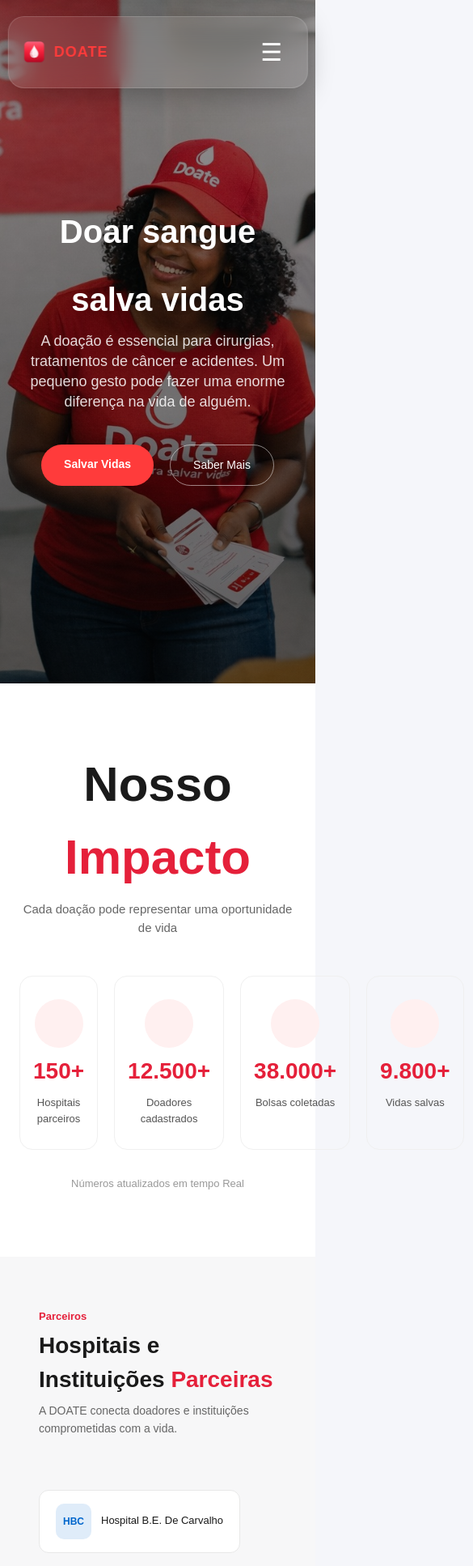
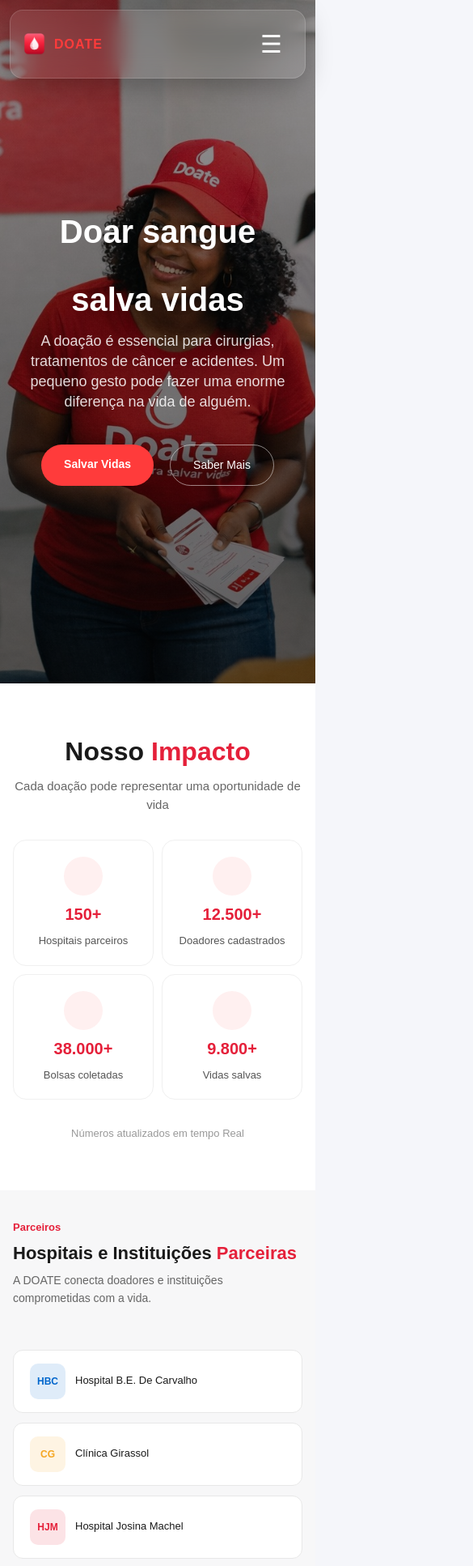
Before and after one commit to doateapp-tech/doate-web, a React (Vite) app: page /home in a window 390 px wide. Shown: the top 1934 px of the page at 81% size, 585 px wide, since content can reach past the window. Built offline with nearby package versions, Linux system fonts and the light colour scheme.

Commit message:
fix: actualizado

```diff
--- a/src/components/home/Footer.css
+++ b/src/components/home/Footer.css
@@ -130,3 +130,43 @@
 .footer-legal a:hover {
     color: #e5203a;
 }
+
+@media (max-width: 768px) {
+    .footer {
+        padding: 40px 20px 0;
+    }
+    .footer-top {
+        grid-template-columns: 1fr 1fr;
+        gap: 32px;
+    }
+    .footer-brand {
+        grid-column: 1 / -1;
+    }
+    .footer-brand p {
+        max-width: 100%;
+    }
+    .footer-bottom {
+        flex-direction: column;
+        gap: 12px;
+        text-align: center;
+    }
+    .footer-legal {
+        justify-content: center;
+    }
+}
+
+@media (max-width: 480px) {
+    .footer {
+        padding: 32px 16px 0;
+    }
+    .footer-top {
+        grid-template-columns: 1fr;
+        gap: 24px;
+    }
+    .footer-brand {
+        grid-column: auto;
+    }
+    .footer-social {
+        flex-wrap: wrap;
+    }
+}
--- a/src/components/home/GaleriaSection.css
+++ b/src/components/home/GaleriaSection.css
@@ -84,3 +84,48 @@
     object-fit: cover;
     border-radius: 10px;
 }
+
+@media (max-width: 768px) {
+    .galeria-section {
+        flex-direction: column;
+        padding: 48px 20px;
+        gap: 32px;
+    }
+    .galeria-texto {
+        min-width: unset;
+        max-width: 100%;
+        width: 100%;
+    }
+    .btn-galeria {
+        width: 100%;
+        justify-content: center;
+    }
+    .galeria-grid {
+        width: 100%;
+        height: 280px;
+    }
+    .foto-grande {
+        width: 48%;
+    }
+}
+
+@media (max-width: 480px) {
+    .galeria-section {
+        padding: 36px 16px;
+    }
+    .galeria-grid {
+        flex-direction: column;
+        height: auto;
+    }
+    .foto-grande {
+        width: 100%;
+        height: 200px;
+    }
+    .galeria-pequenas {
+        grid-template-columns: 1fr 1fr;
+        grid-template-rows: auto;
+    }
+    .foto-pequena {
+        height: 120px;
+    }
+}
--- a/src/components/home/GlassNavbar.css
+++ b/src/components/home/GlassNavbar.css
@@ -206,3 +206,20 @@
         padding: 12px;
     }
 }
+
+@media (max-width: 480px) {
+    .glass-navbar {
+        width: calc(100% - 24px);
+        top: 12px;
+        padding: 12px 16px;
+        border-radius: 16px;
+    }
+    .nav-links {
+        top: 72px;
+        margin: 0 0;
+        border-radius: 14px;
+    }
+    .logo-text {
+        font-size: 16px;
+    }
+}
--- a/src/components/home/HeroContent.css
+++ b/src/components/home/HeroContent.css
@@ -6,8 +6,8 @@
 }
 
 .hero-title {
-    font-size: clamp(40px, 6vw, 65px);
-    font-weight: 640;
+    font-size: clamp(40px, 6vw, 60px);
+    font-weight: 550;
     color: #ffffff;
     margin-bottom: -3px;
     line-height: 2.1;
--- a/src/components/home/HeroSection.css
+++ b/src/components/home/HeroSection.css
@@ -1,6 +1,6 @@
 .hero-section {
-    width: 100vw;
-    height: 100vh;
+    width: 100%;
+    min-height: 100vh;
     position: relative;
     display: flex;
     align-items: center;
@@ -9,21 +9,23 @@
     background-image: url("../../assets/fundo.png");
     background-size: cover;
     background-position: center;
-    transform: scale(1);
-    transition: all 1s ease;
 }
 
 .hero-section::before {
     content: "";
     position: absolute;
     inset: 0;
-    background: linear-gradient( rgba(0, 0, 0, 0.4), rgba(0, 0, 0, 0.6));
+    background: linear-gradient(rgba(0, 0, 0, 0.4), rgba(0, 0, 0, 0.6));
     z-index: 1;
 }
 
 .hero-content-wrapper {
     position: relative;
     z-index: 2;
+    width: 100%;
+    max-width: 800px;
+    padding: 0 20px;
+    text-align: center;
 }
 
 #baixar-app .download-link {
@@ -34,3 +36,9 @@
 #baixar-app .download-link:hover {
     color: #ff3b3b;
 }
+
+@media (max-width: 768px) {
+    .hero-content-wrapper {
+        padding: 0 16px;
+    }
+}
--- a/src/components/home/ImpactoSection.css
+++ b/src/components/home/ImpactoSection.css
@@ -65,3 +65,41 @@
     font-size: 13px;
     color: #999;
 }
+
+@media (max-width: 768px) {
+    .impacto-section {
+        padding: 60px 16px;
+    }
+    .impacto-titulo {
+        font-size: 40px;
+    }
+    .impacto-grid {
+        grid-template-columns: repeat(2, 1fr);
+        gap: 14px;
+        margin-top: 32px;
+    }
+    .impacto-card {
+        padding: 20px 12px;
+    }
+    .impacto-valor {
+        font-size: 24px;
+    }
+}
+
+@media (max-width: 400px) {
+    .impacto-titulo {
+        font-size: 32px;
+    }
+    .impacto-grid {
+        grid-template-columns: repeat(2, 1fr);
+        gap: 10px;
+    }
+    .impacto-valor {
+        font-size: 20px;
+    }
+    .impacto-icon {
+        width: 48px;
+        height: 48px;
+        font-size: 24px;
+    }
+}
--- a/src/components/home/InformacoesSection.css
+++ b/src/components/home/InformacoesSection.css
@@ -115,3 +115,36 @@
 .info-lista li span {
     font-size: 16px;
 }
+
+@media (max-width: 768px) {
+    .info-section {
+        flex-direction: column;
+        padding: 48px 20px;
+        gap: 32px;
+    }
+    .info-esquerda {
+        min-width: unset;
+        max-width: 100%;
+        width: 100%;
+    }
+    .coracao {
+        display: none;
+    }
+    .info-card {
+        width: 100%;
+        align-self: auto;
+    }
+}
+
+@media (max-width: 480px) {
+    .info-section {
+        padding: 40px 16px;
+    }
+    .info-esquerda h2 {
+        font-size: 22px;
+    }
+    .btn-fale {
+        width: 100%;
+        text-align: center;
+    }
+}
--- a/src/components/home/ParceirosSection.css
+++ b/src/components/home/ParceirosSection.css
@@ -77,3 +77,33 @@
     color: #555;
     font-weight: 500;
 }
+
+@media (max-width: 768px) {
+    .parceiros-section {
+        padding: 48px 20px;
+    }
+    .parceiros-header {
+        flex-direction: column;
+        gap: 8px;
+        margin-bottom: 28px;
+    }
+    .parceiros-header h2 {
+        font-size: 22px;
+    }
+    .parceiros-grid {
+        gap: 12px;
+    }
+    .parceiro-card {
+        min-width: calc(50% - 6px);
+        flex: 1;
+    }
+}
+
+@media (max-width: 480px) {
+    .parceiros-section {
+        padding: 36px 16px;
+    }
+    .parceiro-card {
+        min-width: 100%;
+    }
+}
```
Lines whose indentation alone changed are shown as unchanged.
